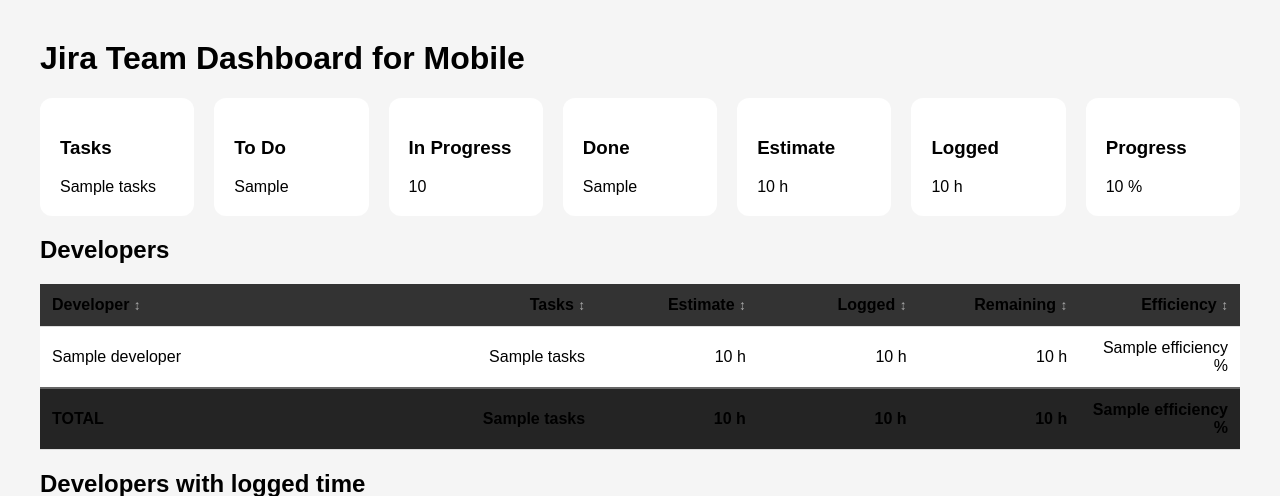
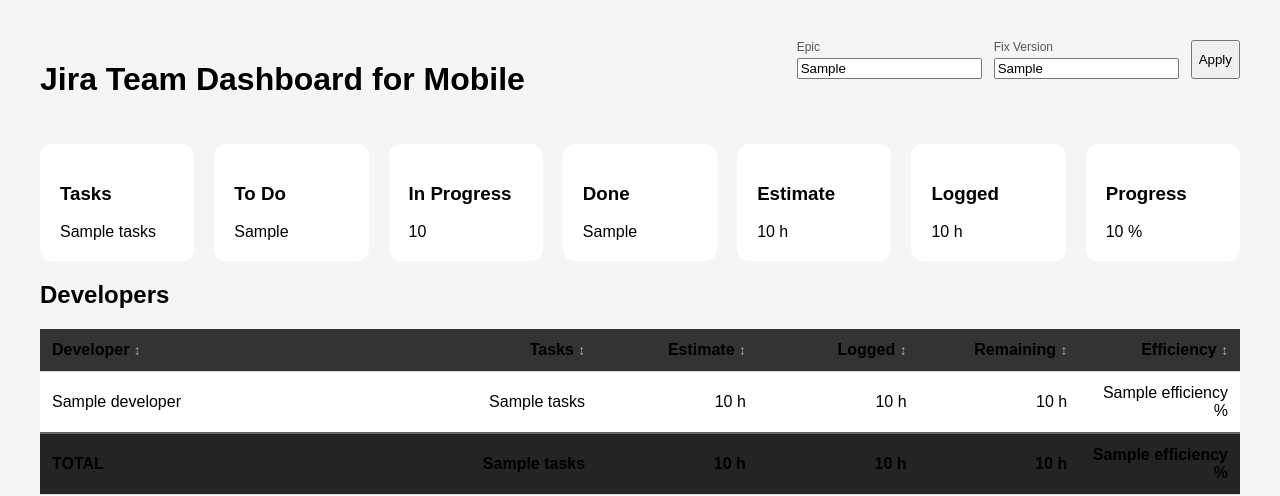
Before and after one commit to Bivizul/mobile-team-dashboard, a Flask app: template templates/index.html in a window 1280 px wide. Shown: the top 496 px of the page. Run offline with Flask 3, Linux system fonts and the light colour scheme; the template is opened without the code that fills it: most values are stand-ins (such as "Sample title", 1, 10 or a date in 2020).

Commit message:
add filters

```diff
--- a/app.py
+++ b/app.py
@@ -1,4 +1,4 @@
-from flask import Flask, render_template
+from flask import Flask, render_template, request
 
 from jira_client import JiraClient
 from analytics import Analytics
@@ -17,13 +17,17 @@ def index():
 
     jira = JiraClient()
 
-    issues = jira.get_filter_issues()
+    epic_link = request.args.get("epic_link", "").strip()
+    fix_version = request.args.get("fix_version", "").strip()
 
+    issues = jira.get_filter_issues(
+        epic_link=epic_link,
+        fix_version=fix_version,
+    )
 
     analytics = Analytics(
         issues
     )
-
 
     return render_template(
 
@@ -45,7 +49,19 @@ def index():
             analytics.totals(),
 
         issues=
-            analytics.task_list()
+            analytics.task_list(),
+
+        epic_options=
+            jira.get_epic_options(),
+
+        fix_version_options=
+            jira.get_fix_version_options(),
+
+        selected_epic=
+            epic_link,
+
+        selected_fix_version=
+            fix_version,
     )
 
 
--- a/static/style.css
+++ b/static/style.css
@@ -4,6 +4,35 @@ body {
     background:#f5f5f5;
 }
 
+.toolbar {
+    display: flex;
+    justify-content: space-between;
+    align-items: flex-start;
+    gap: 20px;
+    margin-bottom: 24px;
+}
+
+.filters {
+    display: flex;
+    gap: 12px;
+    flex-wrap: wrap;
+    justify-content: flex-end;
+}
+
+.filters label {
+    display: flex;
+    flex-direction: column;
+    gap: 4px;
+    font-size: 12px;
+    color: #555;
+}
+
+.filters select {
+    min-width: 180px;
+    padding: 8px;
+    border: 1px solid #ccc;
+    border-radius: 6px;
+}
 
 .cards {
     display:flex;
--- a/templates/index.html
+++ b/templates/index.html
@@ -16,10 +16,51 @@ href="/static/style.css">
 
 <body>
 
+<div class="toolbar">
+    <h1>
+    Jira Team Dashboard for Mobile
+    </h1>
 
-<h1>
-Jira Team Dashboard for Mobile
-</h1>
+    <form class="filters" method="get">
+        <label>
+            <span>Epic</span>
+            <input
+                type="text"
+                name="epic_link"
+                list="epic-options"
+                value="{{ selected_epic }}"
+                autocomplete="off"
+                placeholder="Type to search"
+            >
+            <datalist id="epic-options">
+                <option value="">All epics</option>
+                {% for option in epic_options %}
+                <option value="{{ option.value }}">{{ option.label }}</option>
+                {% endfor %}
+            </datalist>
+        </label>
+
+        <label>
+            <span>Fix Version</span>
+            <input
+                type="text"
+                name="fix_version"
+                list="fix-version-options"
+                value="{{ selected_fix_version }}"
+                autocomplete="off"
+                placeholder="Type to search"
+            >
+            <datalist id="fix-version-options">
+                <option value="">All versions</option>
+                {% for option in fix_version_options %}
+                <option value="{{ option.value }}">{{ option.label }}</option>
+                {% endfor %}
+            </datalist>
+        </label>
+
+        <button type="submit">Apply</button>
+    </form>
+</div>
 
 
 <div class="cards">
```
Also changed, not shown: jira_client.py (+79 -5 lines).
